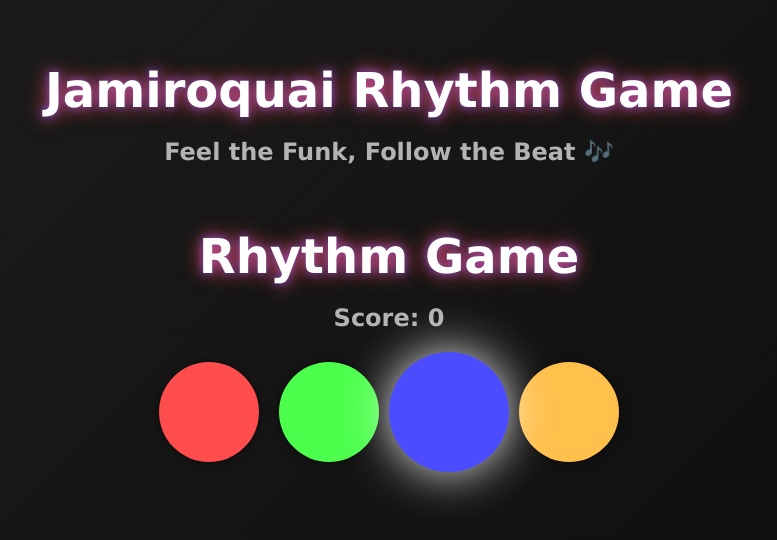
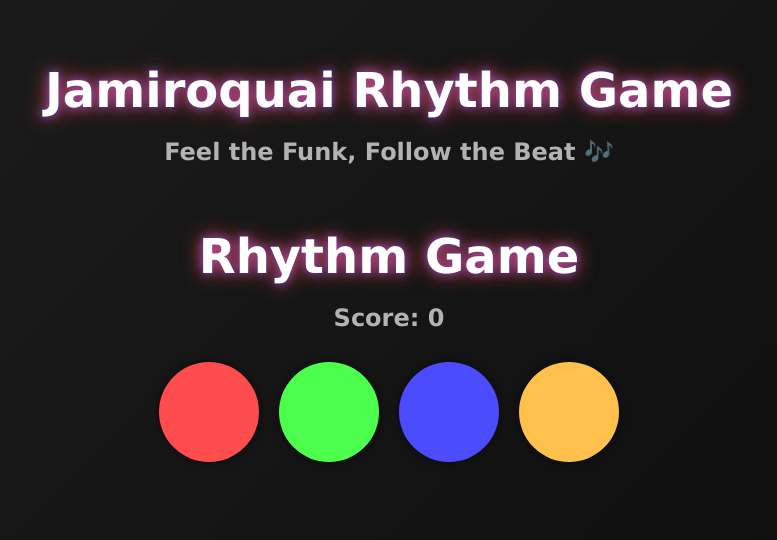
Before and after one commit to Ianropke/rytme, a React (Create React App) app: page / in a window 1280 px wide. Shown: the part 174-714 px from the top of the page, without its empty margins (251-1028 px from the left). Built offline with nearby package versions, Linux system fonts and the light colour scheme; no server answers.

Commit message:
Update RhythmGame.js

```diff
--- a/src/components/RhythmGame.js
+++ b/src/components/RhythmGame.js
@@ -1,32 +1,56 @@
 import React, { useState, useEffect } from "react";
-import "../App.css"; // Correct path to App.css for styling
+import { Howl } from "howler";
+import "../App.css"; // Sørg for korrekt styling
 
-const RhythmGame = () => {
+const RhythmGameWithMusic = () => {
   const [score, setScore] = useState(0);
   const [activePad, setActivePad] = useState(null);
+  const [tolerantPad, setTolerantPad] = useState(null); // Tilføjet toleranceperiode
   const [gameOver, setGameOver] = useState(false);
-  const pads = ["#FF4C4C", "#4CFF4C", "#4C4CFF", "#FFC04C"]; // Funky pad colors
+
+  const pads = ["#FF4C4C", "#4CFF4C", "#4C4CFF", "#FFC04C"]; // Pad-farver
+  const BPM = 120; // Beats per minute for din sang
+  const beatInterval = (60 / BPM) * 1000; // Interval mellem beats i ms
+
+  // Initialize music with Howler.js
+  const music = new Howl({
+    src: ["your-music-file.mp3"], // Erstat med stien til din MP3-fil
+    autoplay: true,
+    loop: true,
+    volume: 0.5,
+  });
 
   useEffect(() => {
     if (gameOver) return;
 
+    // Start musikken
+    music.play();
+
+    // Synkroniser knapper med beats
     const interval = setInterval(() => {
       const randomPad = Math.floor(Math.random() * pads.length);
       setActivePad(randomPad);
+      setTolerantPad(randomPad); // Tilføj toleranceperiode
 
-      setTimeout(() => setActivePad(null), 600); // Keep pad active for 600ms
-    }, 1000); // New pad activates every second
+      // Nulstil activePad efter 500ms, men hold tolerantPad aktiv i 1 sekund
+      setTimeout(() => setActivePad(null), 500);
+      setTimeout(() => setTolerantPad(null), 1000);
+    }, beatInterval); // Synkroniseret med musikkens BPM
 
-    return () => clearInterval(interval);
+    return () => {
+      clearInterval(interval);
+      music.stop(); // Stop musikken, når spillet stopper
+    };
   }, [gameOver]);
 
   const handlePadClick = (index) => {
     if (gameOver) return;
 
-    if (index === activePad) {
+    if (index === activePad || index === tolerantPad) {
+      // Giv point, hvis spilleren rammer inden for toleranceperioden
       setScore((prev) => prev + 1);
     } else {
-      setGameOver(true);
+      setGameOver(true); // Stop spillet ved forkert klik
     }
   };
 
@@ -34,6 +58,8 @@
     setScore(0);
     setGameOver(false);
     setActivePad(null);
+    setTolerantPad(null);
+    music.seek(0); // Genstart musikken fra begyndelsen
   };
 
   return (
@@ -52,11 +78,13 @@
           {pads.map((color, index) => (
             <div
               key={index}
-              className={`pad ${activePad === index ? "active" : ""}`}
+              className={`pad ${
+                activePad === index || tolerantPad === index ? "active" : ""
+              }`}
               style={{
                 backgroundColor: color,
                 boxShadow:
-                  activePad === index
+                  activePad === index || tolerantPad === index
                     ? `0 0 30px ${color}`
                     : "0 0 10px rgba(0, 0, 0, 0.5)",
               }}
@@ -69,4 +97,4 @@
   );
 };
 
-export default RhythmGame;
+export default RhythmGameWithMusic;
```
